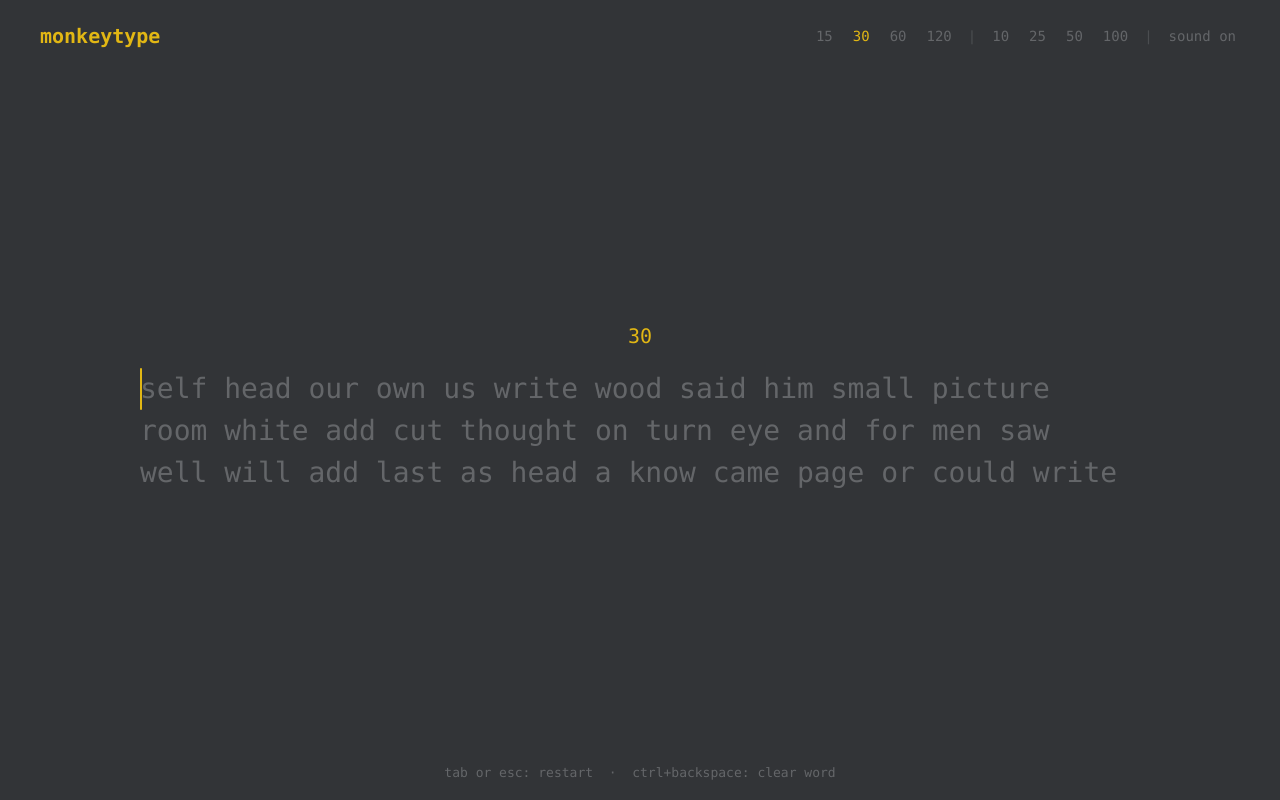
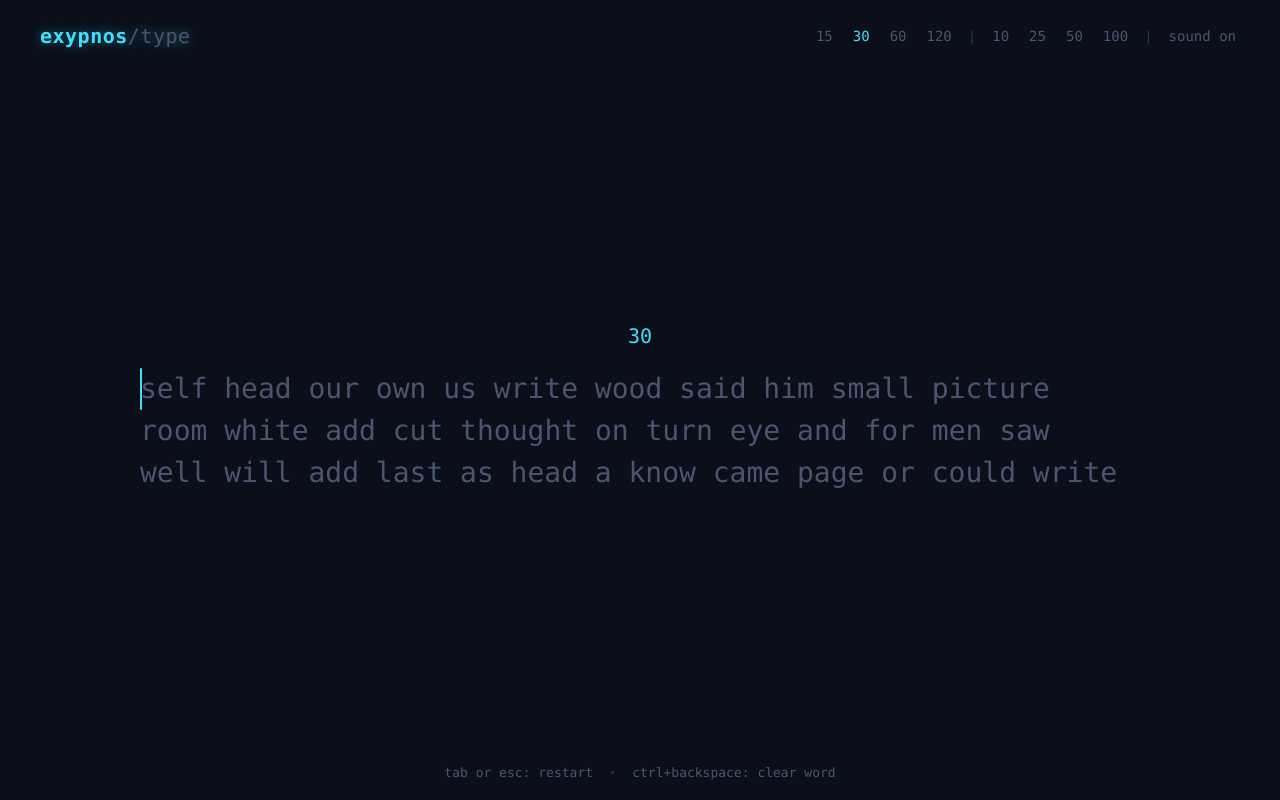
Before and after one commit to RomeEmpire0101/monkeytypeclone, a plain HTML site: page index.html in a window 1280 px wide. Drawn offline with Linux system fonts and the light colour scheme.

Commit message:
Rebrand app as Exypnos
Rename the title and logo to exypnos/type and swap the Monkeytype
palette for a midnight background with cyan accents, so the app
matches the Exypnos brand.

```diff
--- a/index.html
+++ b/index.html
@@ -3,12 +3,12 @@
 <head>
   <meta charset="utf-8">
   <meta name="viewport" content="width=device-width, initial-scale=1">
-  <title>monkeytype</title>
+  <title>exypnos type</title>
   <link rel="stylesheet" href="style.css">
 </head>
 <body>
   <header class="top">
-    <div class="logo">monkeytype</div>
+    <div class="logo">exypnos<span class="logo-dim">/type</span></div>
     <nav class="modes" id="modes">
       <button data-mode="time" data-value="15">15</button>
       <button data-mode="time" data-value="30">30</button>
--- a/style.css
+++ b/style.css
@@ -1,10 +1,10 @@
 :root {
-  --bg: #323437;
-  --sub: #646669;
-  --text: #d1d0c5;
-  --main: #e2b714;
-  --err: #ca4f4f;
-  --err-extra: #7e2a33;
+  --bg: #0b0f1a;
+  --sub: #4a5570;
+  --text: #cfd8ea;
+  --main: #3ee0ff;
+  --err: #ff5d7a;
+  --err-extra: #7a2238;
 }
 
 * { box-sizing: border-box; }
@@ -34,7 +34,11 @@ body {
   color: var(--main);
   font-size: 20px;
   font-weight: 700;
+  letter-spacing: 0.5px;
+  text-shadow: 0 0 12px rgba(62, 224, 255, 0.45);
 }
+
+.logo-dim { color: var(--sub); font-weight: 400; }
 
 .modes {
   display: flex;
```
